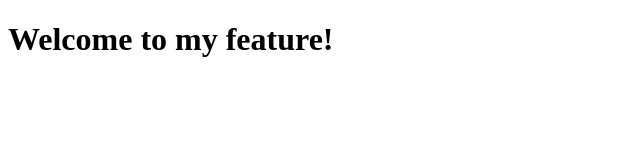
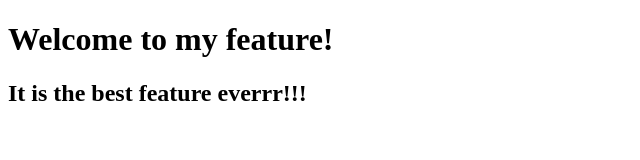
Before and after one commit to MarkHarropGitHub/git-branching-lesson, a plain HTML site: page index.html in a window 1280 px wide. Shown: the whole page, without its empty margins (0-640 px from the left). Drawn offline with Linux system fonts and the light colour scheme.

Commit message:
another-new-feature

```diff
--- a/index.html
+++ b/index.html
@@ -8,5 +8,6 @@
 </head>
 <body>
   <h1>Welcome to my feature!</h1>
+  <h2>It is the best feature everrr!!!</h2>
 </body>
 </html>
```
